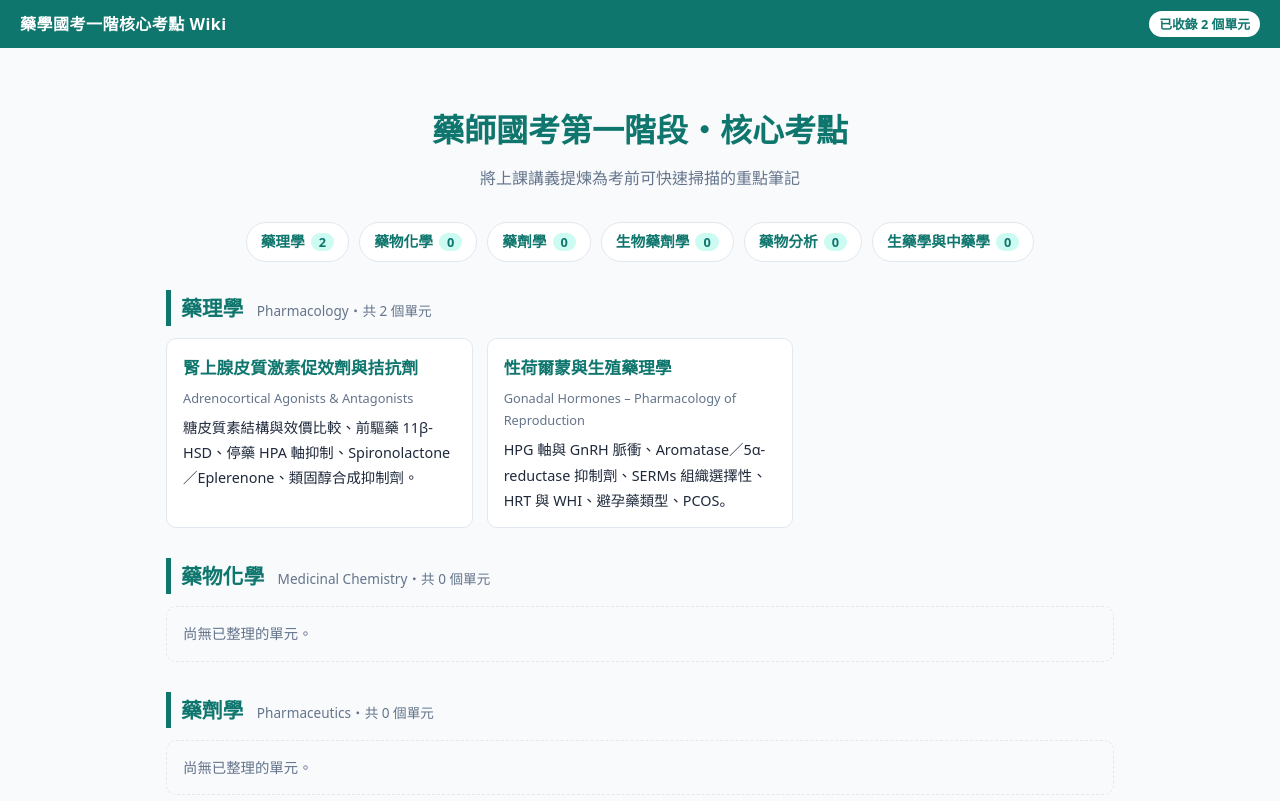
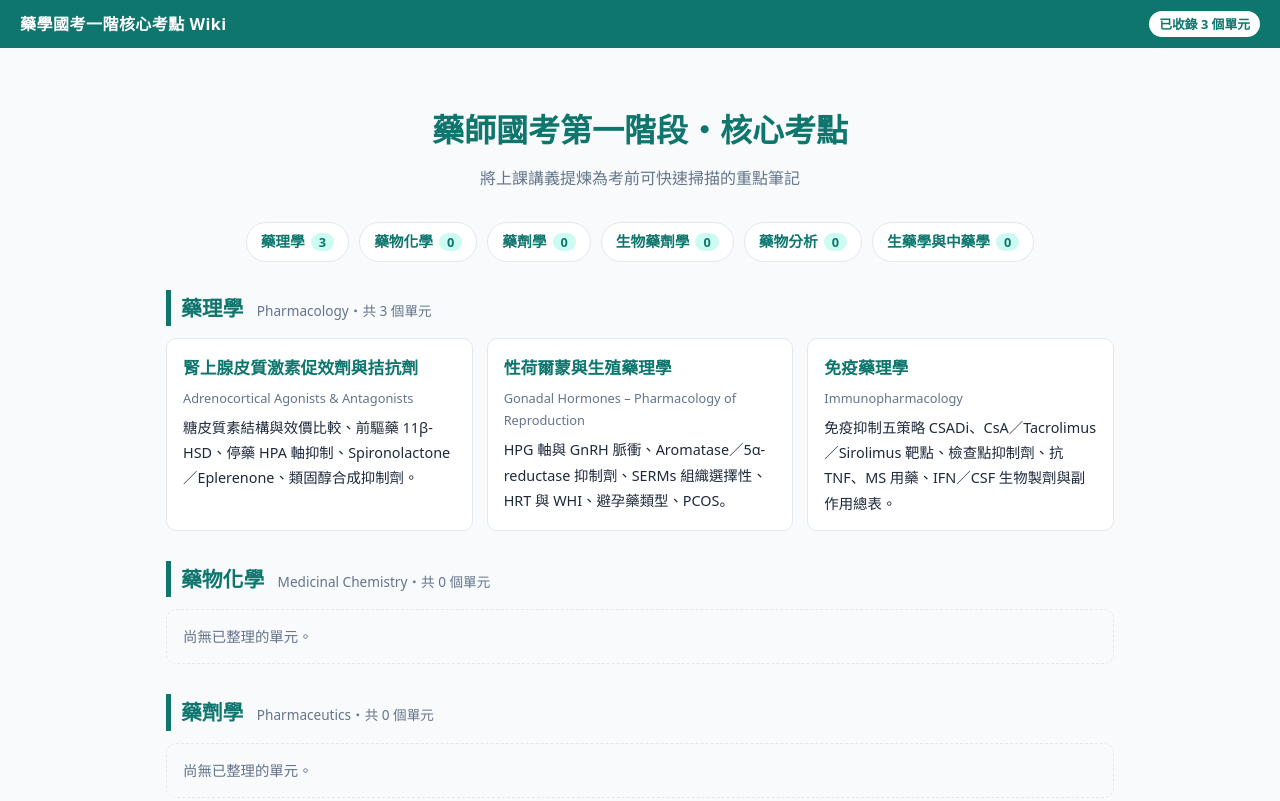
Before and after one commit to niniluvjh/pharmacy-wiki, a plain HTML site: page index.html in a window 1280 px wide. Shown: the top 801 px of the page. Drawn offline with Linux system fonts and the light colour scheme.

Commit message:
Add files via upload

```diff
--- a/index.html
+++ b/index.html
@@ -9,7 +9,7 @@
 <body>
   <header class="topbar">
     <span class="site">藥學國考一階核心考點 Wiki</span>
-    <span class="right"><span class="badge">已收錄 2 個單元</span></span>
+    <span class="right"><span class="badge">已收錄 3 個單元</span></span>
   </header>
 
   <main class="container">
@@ -19,7 +19,7 @@
     </div>
 
     <nav class="subject-nav" aria-label="考科快速導覽">
-      <a href="#pharm">藥理學<span class="count">2</span></a>
+      <a href="#pharm">藥理學<span class="count">3</span></a>
       <a href="#medchem">藥物化學<span class="count">0</span></a>
       <a href="#ceutics">藥劑學<span class="count">0</span></a>
       <a href="#biopharm">生物藥劑學<span class="count">0</span></a>
@@ -28,7 +28,7 @@
     </nav>
 
     <section class="subject-section" id="pharm">
-      <h2>藥理學 <small>Pharmacology・共 2 個單元</small></h2>
+      <h2>藥理學 <small>Pharmacology・共 3 個單元</small></h2>
       <div class="unit-grid">
         <a class="unit-card" href="notes/pharm-adrenocortical.html">
           <h3>腎上腺皮質激素促效劑與拮抗劑</h3>
@@ -39,6 +39,11 @@
           <h3>性荷爾蒙與生殖藥理學</h3>
           <div class="en">Gonadal Hormones – Pharmacology of Reproduction</div>
           <p>HPG 軸與 GnRH 脈衝、Aromatase／5α-reductase 抑制劑、SERMs 組織選擇性、HRT 與 WHI、避孕藥類型、PCOS。</p>
+        </a>
+        <a class="unit-card" href="notes/pharm-immunopharmacology.html">
+          <h3>免疫藥理學</h3>
+          <div class="en">Immunopharmacology</div>
+          <p>免疫抑制五策略 CSADi、CsA／Tacrolimus／Sirolimus 靶點、檢查點抑制劑、抗 TNF、MS 用藥、IFN／CSF 生物製劑與副作用總表。</p>
         </a>
       </div>
     </section>
```
